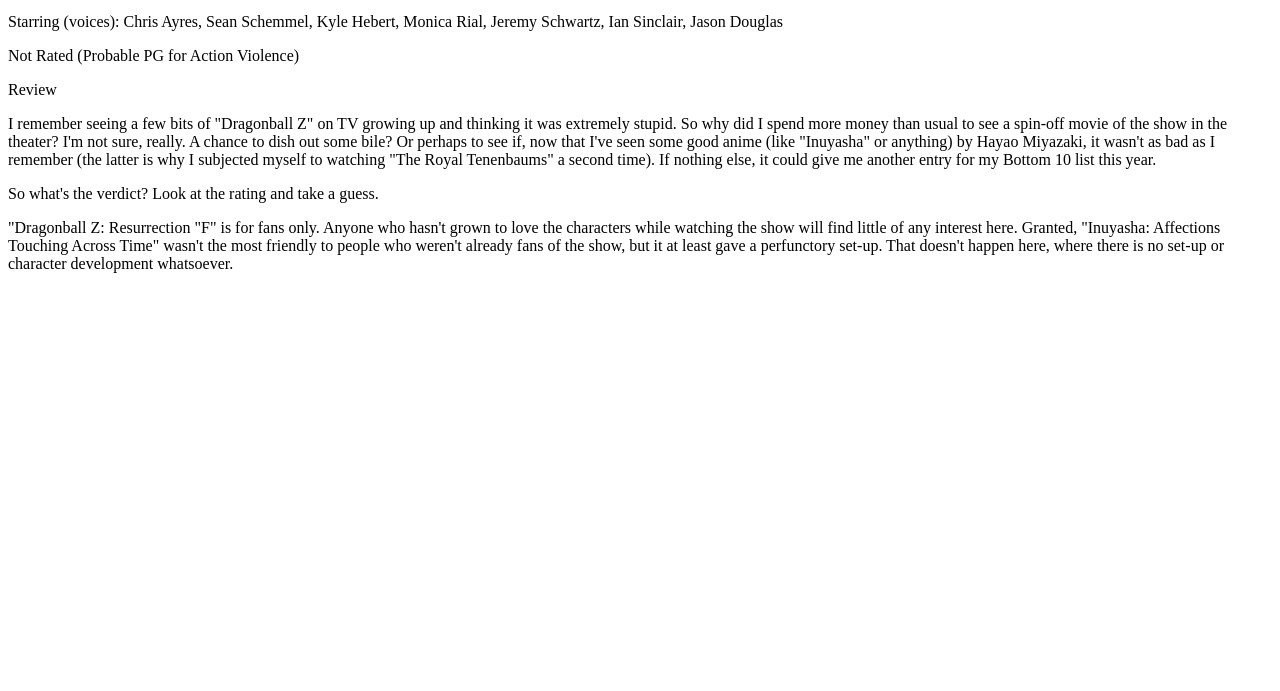
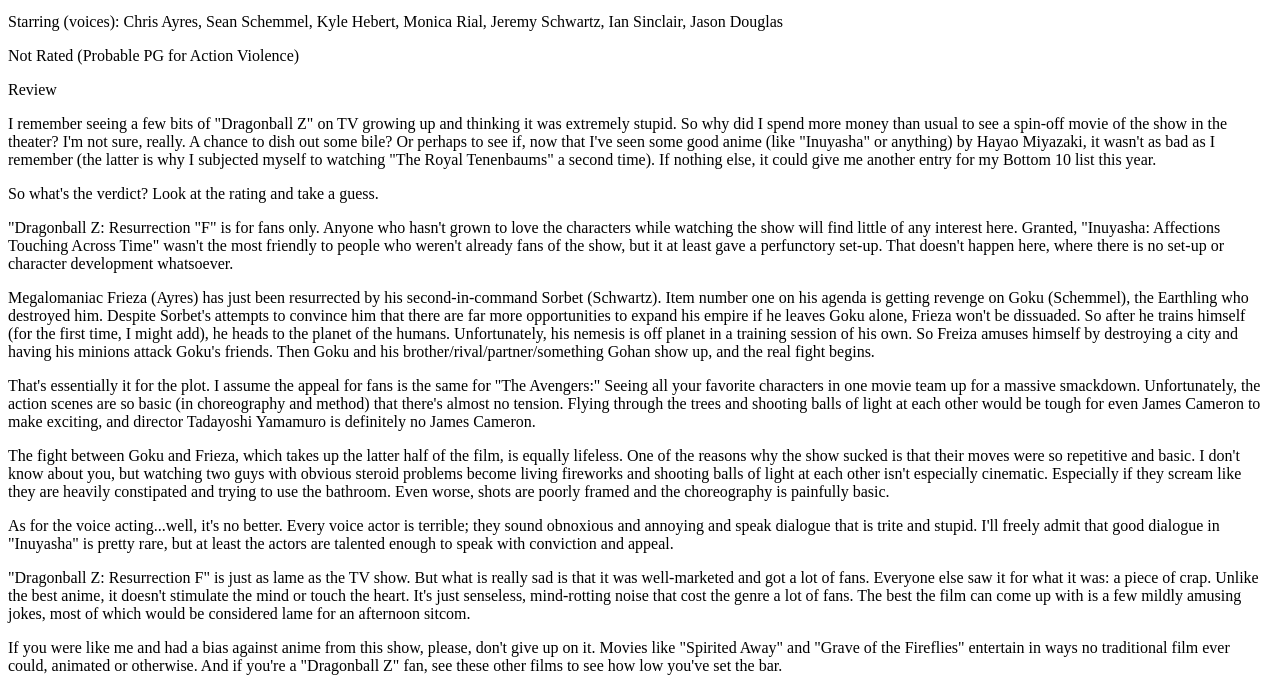
Before and after one commit to mwg123/Final-Project, a plain HTML site: page Dragonball Z Resurrection F/index.html in a window 1280 px wide. Shown: the part 127-818 px from the top of the page. Drawn offline with Linux system fonts and the light colour scheme.

Commit message:
more content plus links on home page

```diff
--- a/Brotherhood of the Wolf/style.css
+++ b/Brotherhood of the Wolf/style.css
@@ -1 +1,3 @@
-#class=italics
+id {
+    style: italic
+}
--- a/Dragonball Z Resurrection F/index.html
+++ b/Dragonball Z Resurrection F/index.html
@@ -14,6 +14,7 @@
     Jeremy Schwartz, Ian Sinclair, Jason Douglas</p>
     <p>Not Rated (Probable PG for Action Violence)</p>
     </div>
+
     <div><!---->Review<!---->
     <p>I remember seeing a few bits of "Dragonball Z" on TV growing up and thinking
     it was extremely stupid.  So why did I spend more money than usual to see a
@@ -30,5 +31,42 @@
     "Inuyasha: Affections Touching Across Time" wasn't the most friendly to people who weren't
     already fans of the show, but it at least gave a perfunctory set-up.  That doesn't happen
     here, where there is no set-up or character development whatsoever.</p>
-    </div>
+
+    <p>Megalomaniac Frieza (Ayres) has just been resurrected by his second-in-command
+    Sorbet (Schwartz).  Item number one on his agenda is getting revenge on Goku (Schemmel),
+    the Earthling who destroyed him.  Despite Sorbet's attempts to convince him that there
+    are far more opportunities to expand his empire if he leaves Goku alone, Frieza won't be
+    dissuaded.  So after he trains himself (for the first time, I might add), he heads to the
+    planet of the humans.  Unfortunately, his nemesis is off planet in a training session of
+    his own.  So Freiza amuses himself by destroying a city and having his minions attack
+    Goku's friends.  Then Goku and his brother/rival/partner/something Gohan show up, and the
+    real fight begins.</p>
+
+    <p>That's essentially it for the plot.  I assume the appeal for fans is the same for "The Avengers:"
+    Seeing all your favorite characters in one movie team up for a massive smackdown.  Unfortunately,
+    the action scenes are so basic (in choreography and method) that there's almost no tension.  Flying
+    through the trees and shooting balls of light at each other would be tough for even James Cameron
+    to make exciting, and director Tadayoshi Yamamuro is <id>definitely</id> no James Cameron.</p>
+
+    <p>The fight between Goku and Frieza, which takes up the latter half of the film, is equally lifeless.
+    One of the reasons why the show sucked is that their moves were so repetitive and basic. I don't know
+    about you, but watching two guys with obvious steroid problems become living fireworks and shooting balls
+    of light at each other isn't especially cinematic.  Especially if they scream like they are heavily
+    constipated and trying to use the bathroom.  Even worse, shots are poorly framed and the choreography is
+    painfully basic.</p>
+
+    <p>As for the voice acting...well, it's no better.  Every voice actor is terrible; they sound obnoxious
+    and annoying and speak dialogue that is trite and stupid.  I'll freely admit that good dialogue in "Inuyasha"
+    is pretty rare, but at least the actors are talented enough to speak with conviction and appeal.</p>
+
+    <p>"Dragonball Z: Resurrection F" is just as lame as the TV show.  But what is really sad is that it was
+    well-marketed and got a lot of fans.  Everyone else saw it for what it was: a piece of crap.  Unlike the
+    best anime, it doesn't stimulate the mind or touch the heart.  It's just senseless, mind-rotting noise
+    that cost the genre a lot of fans.  The best the film can come up with is a few mildly amusing jokes, most
+    of which would be considered lame for an afternoon sitcom.</p>
+
+    <p>If you were like me and had a bias against anime from this show, please, don't give up on it.  Movies like
+    "Spirited Away" and "Grave of the Fireflies" entertain in ways no traditional film ever could, animated or
+    otherwise.  And if you're a "Dragonball Z" fan, see these other films to see how low you've set the bar.</p>
+</div>
 </body>
```
Also changed, not shown: Spirited Away/index.html (+16 -0 lines), index.html (+5 -0 lines).
